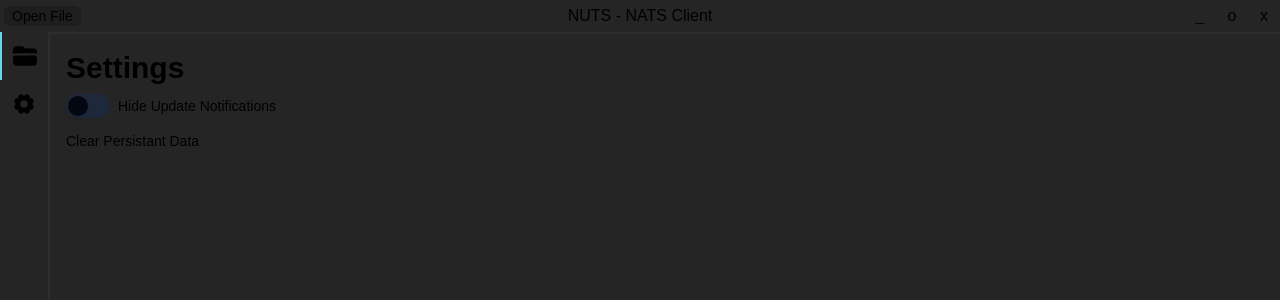
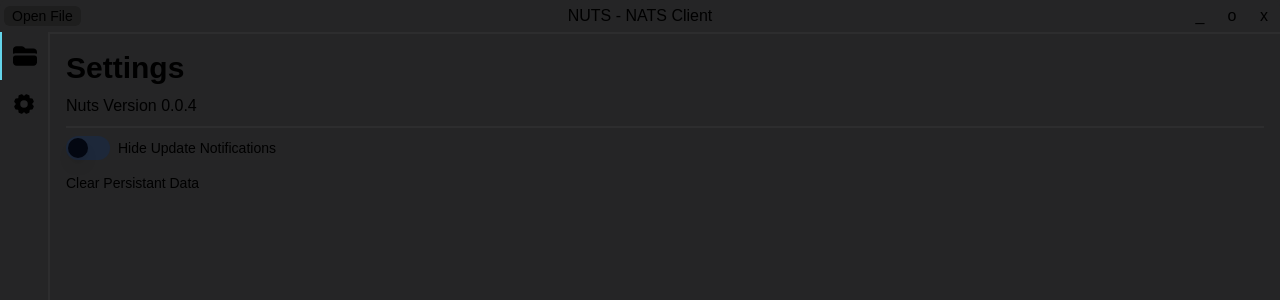
Before and after one commit to JNSAPH/NUTS-CLIENT, a Next.js app: page /client/settings in a window 1280 px wide. Shown: the top 300 px of the page. Built offline with nearby package versions, Linux system fonts and the light colour scheme.

Commit message:
Version Bump

```diff
--- a/package.json
+++ b/package.json
@@ -1,7 +1,7 @@
 {
   "name": "nuts-client",
   "author": "jnsaph",
-  "version": "0.0.3",
+  "version": "0.0.4",
   "private": true,
   "scripts": {
     "dev": "next dev",
--- a/src/app/client/settings/page.tsx
+++ b/src/app/client/settings/page.tsx
@@ -6,6 +6,8 @@
 import { clearPersistedData, RootState } from "@/redux/store";
 import { useDispatch, useSelector } from "react-redux";
 
+const packageJSON = require("../../../../package.json");
+
 export default function Page() {
   const content = useSelector((state: RootState) => state.windowProperties);
   const dispatch = useDispatch();
@@ -13,6 +15,8 @@
   return (
     <div className="p-4 h-full w-full space-y-2">
       <p className="text-3xl font-bold">Settings</p>
+      <p>Nuts Version {packageJSON.version}</p>
+      <hr className="border border-clientColors-card-border"/>
       <div className="space-y-4">
       <div className="flex items-center space-x-2">
         <Switch id="airplane-mode" onCheckedChange={(state) => {
```
